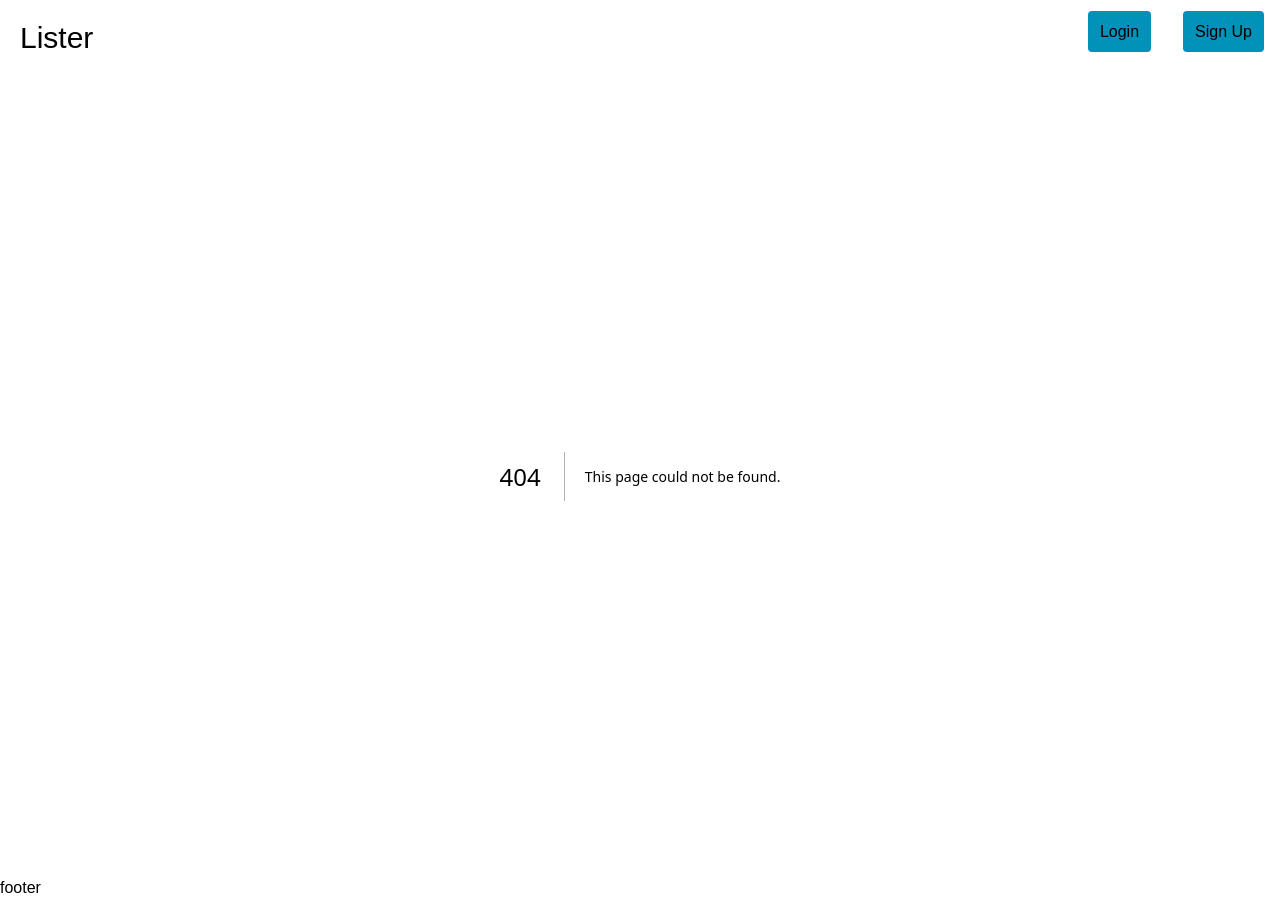
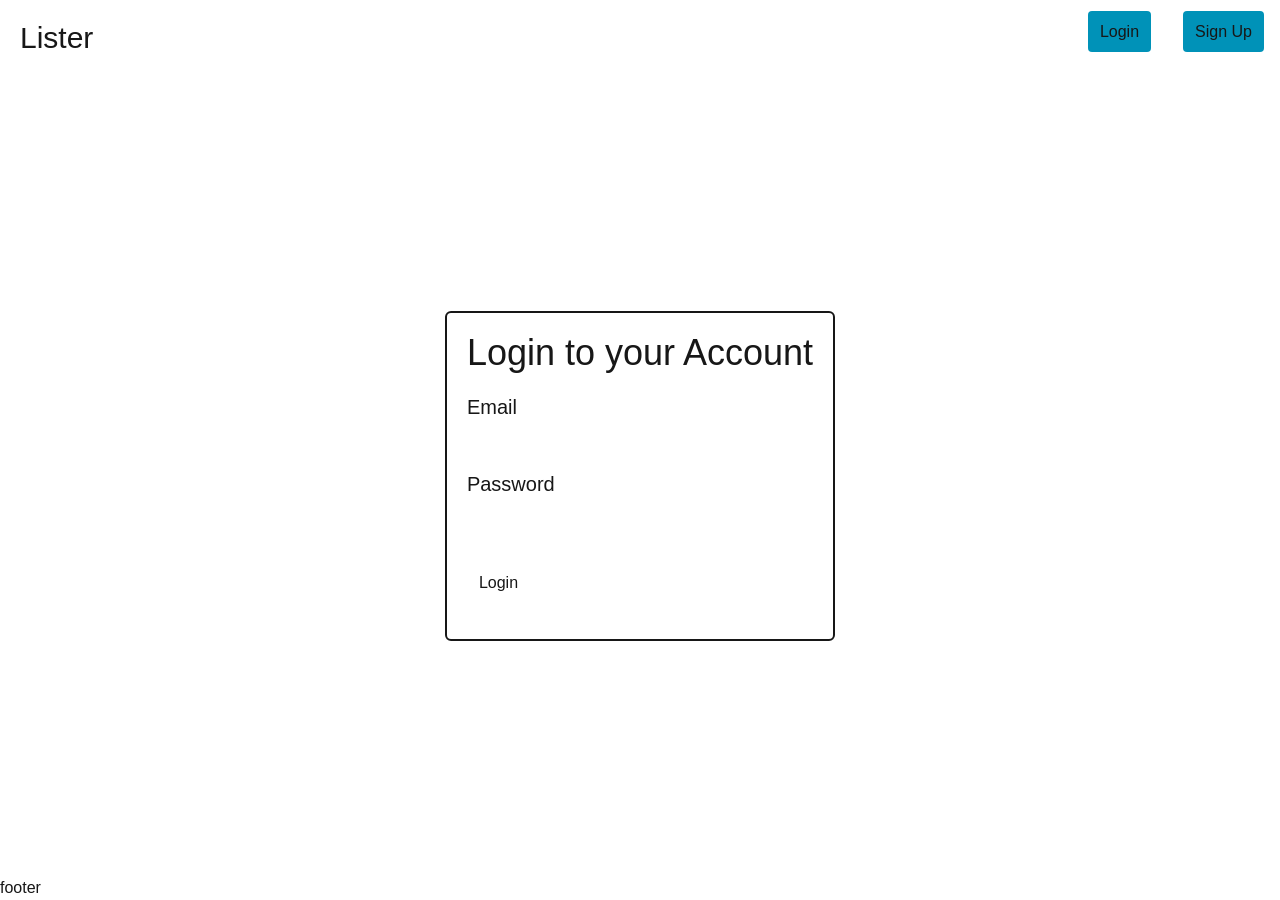
Before and after one commit to jamesL103/ListerWeb, a Next.js app: page /login in a window 1280 px wide. Before the commit this address had no page. Built offline with nearby package versions, Linux system fonts and the light colour scheme.

Commit message:
Add login handling

```diff
--- /dev/null
+++ b/app/login/page.jsx
@@ -0,0 +1,52 @@
+import { useActionState } from "react"
+import "../globals.css"
+
+
+export const LOGIN_SUCCESS = 0
+export const LOGIN_FAILED = 1
+
+export default function Login() {
+    const [state, action, pending] = useActionState(login, 0);
+    return (
+        <div className="flex items-center justify-center w-full h-screen">
+            <div className="object-center border-solid border-color-foreground border-2 rounded-md bg-background max-w-100 p-5 flex flex-col justify-center">
+                <h1 className="text-4xl">Login to your Account</h1>
+                <form action={action} name="login">
+                    <TextField fieldName="Email" id="email" type="email"></TextField>
+                    <TextField fieldName="Password" id="password"></TextField>
+                    <div className="text-red-500 text-xs">
+                        {state == LOGIN_FAILED ? "Email or Password is incorrect" : ""}
+                    </div>
+                    <button type="submit" className="rounded-lg bg-grape p-3 my-3">
+                        {pending ? "Loading..." : "Login"}
+                    </button>
+                </form>
+            </div>
+        </div>
+    )
+}
+
+function TextField({fieldName, id, type = "text"}) {
+
+    return (
+        <div className="my-5">
+            <label className="text-xl">{fieldName}<br/><input type={type} id={id} name={id} required className="bg-accent text-lg w-full rounded-md"></input></label><br/>
+        </div>
+    )
+}
+
+async function login(previousState, formData) {
+
+    const req = {
+        method: "POST",
+        body: formData
+    }
+
+    const res = await fetch("/login_request", req);
+    const body = await res.json()
+    if (body.auth == LOGIN_FAILED) {
+        return LOGIN_FAILED
+    } else {
+        return LOGIN_SUCCESS
+    }
+}
--- a/app/login_request/route.tsx
+++ b/app/login_request/route.tsx
@@ -1,9 +1,34 @@
 import type { NextRequest } from "next/server";
+import mysql2 from "mysql2"
+import bcrypt from "bcrypt"
+import {LOGIN_FAILED, LOGIN_SUCCESS} from "../login/page"
+
+const connection = await mysql2.createConnection({
+    user: process.env.MYSQL_USER,
+    host: process.env.MYSQL_HOST,
+    database: process.env.MYSQL_DB,
+})
 
 export async function POST(req: NextRequest) {
-    console.log("hello");
+    console.log(`Receiving login request:\n${req}`)
     const body =  Object.fromEntries((await req.formData()).entries());
+    const {email, password} = body;
 
+    const query = `SELECT email, password FROM users WHERE email=?`
 
-    return Response.json({email, password}, {status: 200, statusText: "OK"})
+    const res = await connection.query(query, [email])
+
+    if (!Object.hasOwn(res[0], "email")) {
+        return Response.json({auth : LOGIN_FAILED}, {status:408})
+    }
+
+    const hash = res[0].password
+
+    const isValid = await bcrypt.compare(password, hash)
+
+    if (isValid) {
+        return Response.json({auth: LOGIN_SUCCESS})
+    } else {
+        return Response.json({auth: LOGIN_FAILED}, {status:408})
+    }
 }
```
